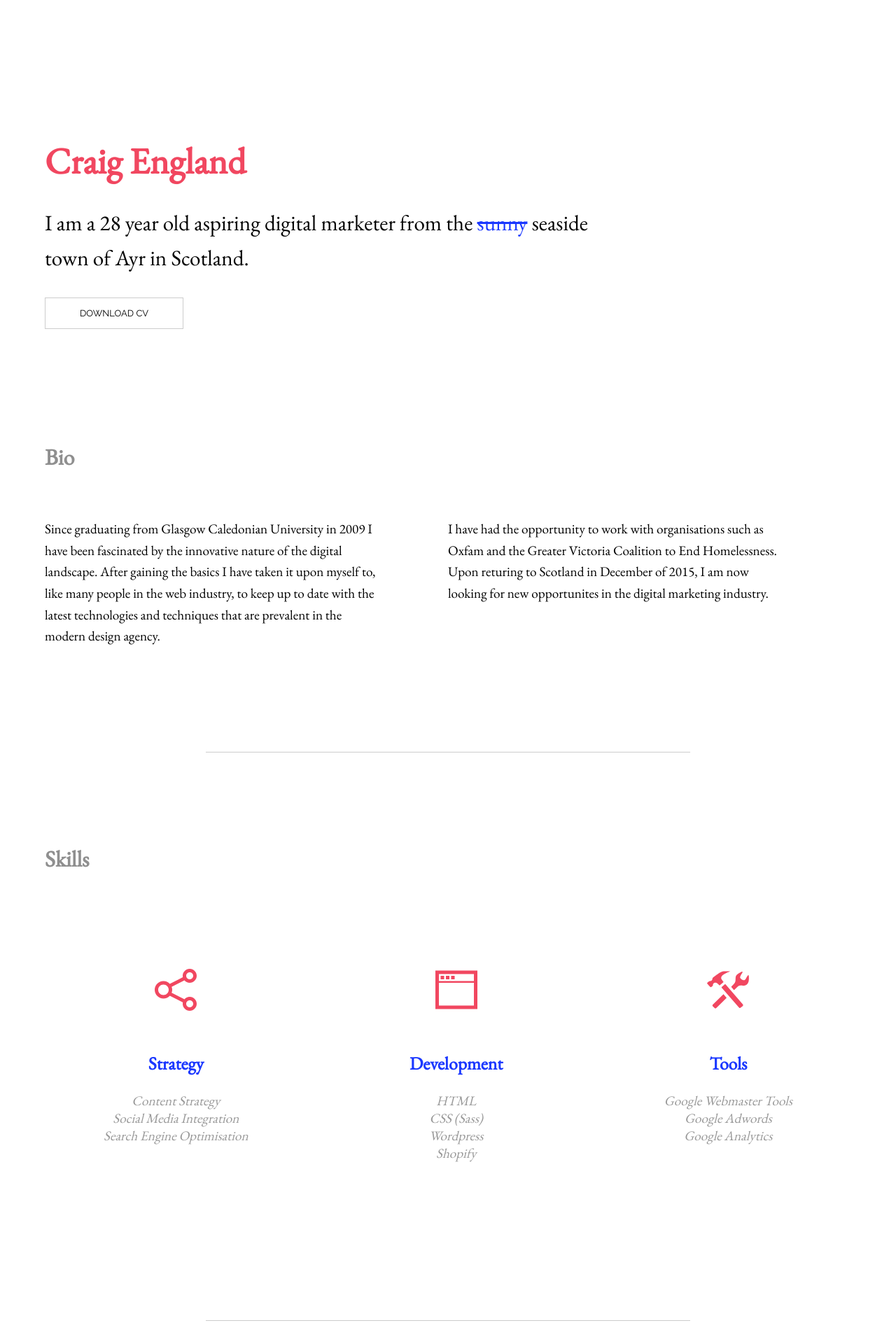
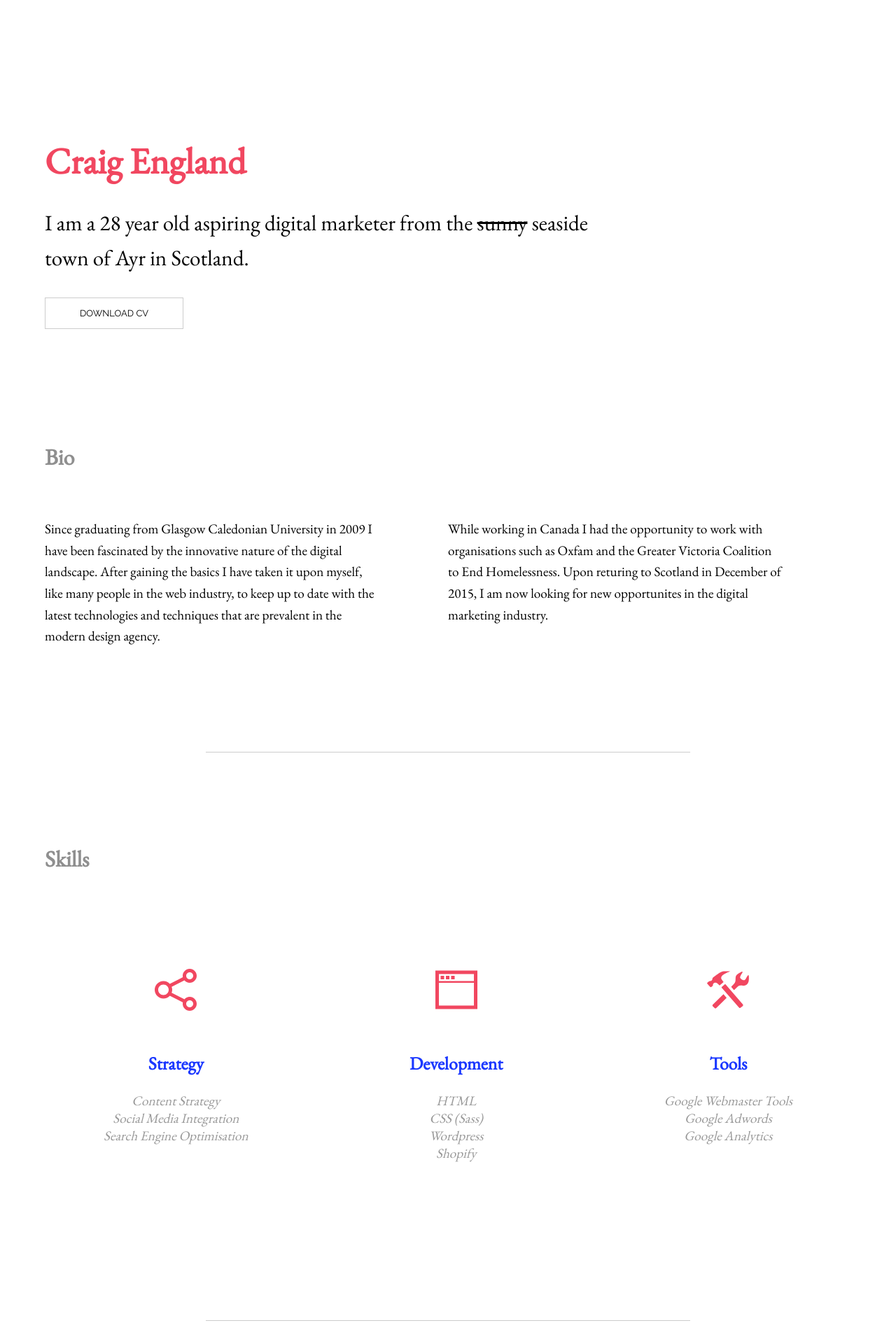
Before and after one commit to craigengland/craigengland, a Jekyll site: the page built from index.html, in a window 1280 px wide. Shown: the top 1920 px of the page at 70% size. Built offline with Jekyll 4.4.1, drawn with Linux system fonts in a browser that asks for light colours; Markdown is read by kramdown in place of the engine named in the settings.

Commit message:
Updated grammatical errors

```diff
--- a/css/main.css
+++ b/css/main.css
@@ -56,9 +56,6 @@ ul {
 
 .cf:after {
   clear: both; }
-
-strike {
-  color: #1b38ff; }
 
 .highlight {
   background: #ffffff; }
--- a/index.html
+++ b/index.html
@@ -13,12 +13,12 @@ cv: craigengland.pdf
         <div class="row-6">
           <p>
             Since graduating from Glasgow Caledonian University in 2009 I have been fascinated by the innovative nature of the digital landscape.
-            After gaining the basics I have taken it upon myself to, like many people in the web industry, to keep up to date with the latest technologies and techniques that are prevalent in the modern design agency.
+            After gaining the basics I have taken it upon myself, like many people in the web industry, to keep up to date with the latest technologies and techniques that are prevalent in the modern design agency.
           </p>
         </div>
         <div class="row-6">
           <p>
-            I have had the opportunity to work with organisations such as Oxfam and the Greater Victoria Coalition to End Homelessness.
+            While working in Canada I had the opportunity to work with organisations such as Oxfam and the Greater Victoria Coalition to End Homelessness.
             Upon returing to Scotland in December of 2015, I am now looking for new opportunites in the digital marketing industry.
           </p>
         </div>
```
